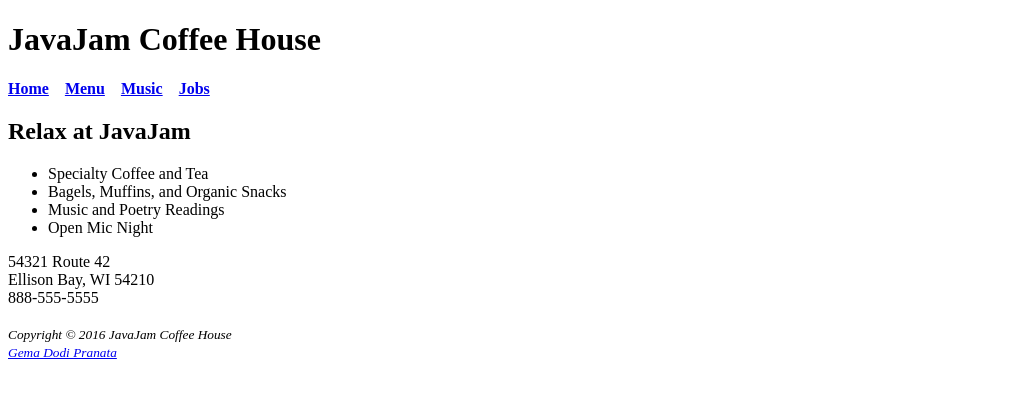
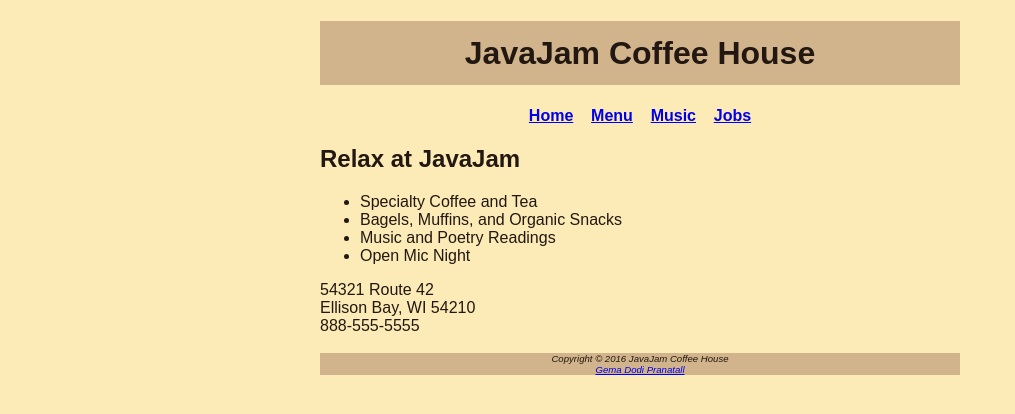
Before and after one commit to gema1501/JavaJam_Gema-Dodi-Pranata-PBL, a plain HTML site: page index.html in a window 1280 px wide. Shown: the whole page, without its empty margins (0-1015 px from the left). Drawn offline with Linux system fonts and the light colour scheme.

Commit message:
tugas hari ke 4 yaitu memodifikasi struktur html pada javajam (tugas hari ke-3) dan menambahkan style css

```diff
--- a/index.html
+++ b/index.html
@@ -4,18 +4,17 @@
     <meta charset="UTF-8" />
     <meta name="viewport" content="width=device-width, initial-scale=1.0" />
     <title>JavaJam Coffee House</title>
+    <link rel="stylesheet" href="javajamcss/javajam.css" />
   </head>
   <body>
     <!-- Header -->
     <header>
       <h1>JavaJam Coffee House</h1>
       <nav>
-        <b>
-          <a href="index.html">Home</a>&nbsp;&nbsp;&nbsp;
-          <a href="menu.html">Menu</a>&nbsp;&nbsp;&nbsp;
-          <a href="music.html">Music</a>&nbsp;&nbsp;&nbsp;
-          <a href="jobs.html">Jobs</a>
-        </b>
+        <a href="index.html">Home</a>&nbsp;&nbsp;&nbsp;
+        <a href="menu.html">Menu</a>&nbsp;&nbsp;&nbsp;
+        <a href="music.html">Music</a>&nbsp;&nbsp;&nbsp;
+        <a href="jobs.html">Jobs</a>
       </nav>
     </header>
 
@@ -39,13 +38,10 @@
 
     <!-- Footer -->
     <footer>
-      <small>
-        <i>Copyright © 2016 JavaJam Coffee House</i>
-      </small>
+      Copyright © 2016 JavaJam Coffee House
+
       <br />
-      <a href="mailto:gemadp01@gmail.com"
-        ><small><i>Gema Dodi Pranata</i></small></a
-      >
+      <a href="mailto:gemadp01@gmail.com">Gema Dodi Pranatall</a>
     </footer>
   </body>
 </html>
--- /dev/null
+++ b/javajamcss/javajam.css
@@ -0,0 +1,40 @@
+:root {
+  --bg-color: #fcebb6;
+  --text-color: #221811;
+  --accent-color: #d2b48c;
+}
+
+body {
+  background-color: var(--bg-color);
+  color: var(--text-color);
+  font-family: Arial, sans-serif;
+
+  /* centered page layout */
+  max-width: 50%;
+  margin: 0 auto;
+}
+
+/* header */
+header {
+  /* modifikasi background seharusnya ada di h1 */
+  /* background-color: var(--accent-color); */
+  text-align: center;
+
+  h1 {
+    background-color: var(--accent-color);
+    line-height: 2;
+  }
+
+  nav {
+    text-align: center;
+    font-weight: bold;
+  }
+}
+
+/* footer */
+footer {
+  background-color: var(--accent-color);
+  font-size: 0.6em;
+  font-style: italic;
+  text-align: center;
+}
```
Also changed, not shown: menu.html (+1 -0 lines).
